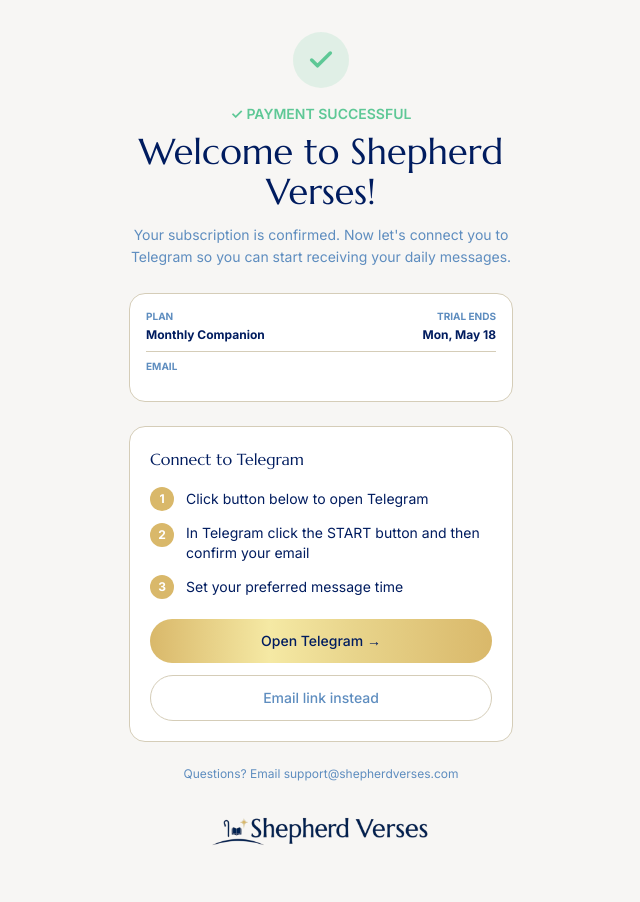
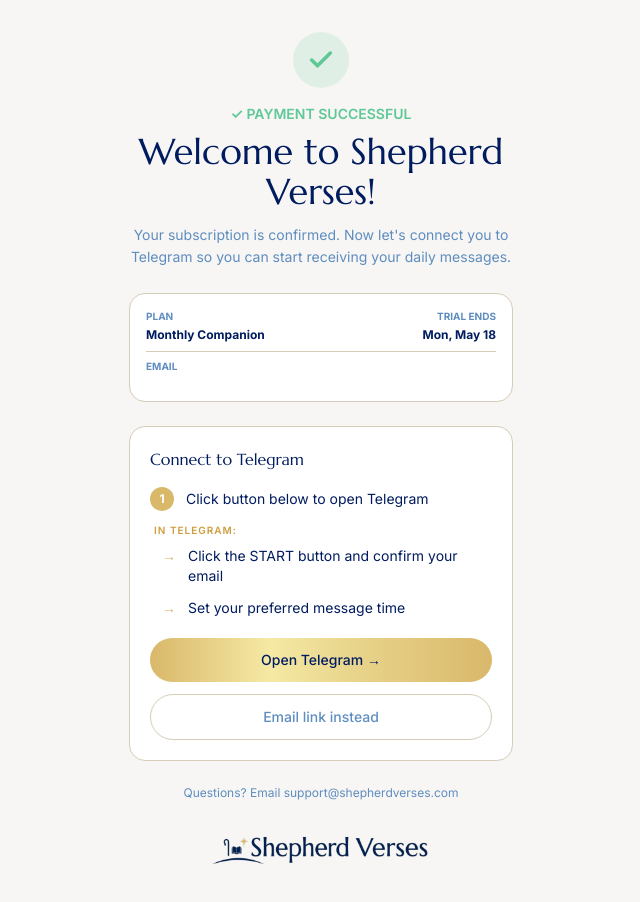
Before and after one commit to Yodaforce100/Shepherd-Verses-V2, a Next.js app: page /welcome in a window 1280 px wide. Shown: the top 902 px of the page, without its empty margins (319-959 px from the left). Built offline with nearby package versions, Linux system fonts and the light colour scheme.

Commit message:
Design: update Telegram steps layout with arrows and In Telegram label

```diff
--- a/app/welcome/page.tsx
+++ b/app/welcome/page.tsx
@@ -143,26 +143,29 @@ function WelcomeContent() {
                 <p style={{ color: '#001C5F', margin: 'auto 0' }}>Click button below to open Telegram</p>
               </div>
 
-              {/* Step 2 */}
-              <div className="flex gap-3 text-sm">
-                <div
-                  className="w-6 h-6 rounded-full flex items-center justify-center flex-shrink-0 text-xs font-bold"
-                  style={{ backgroundColor: '#D9B86A', color: '#FFFFFF' }}
-                >
-                  2
+              {/* In Telegram label + steps 2 & 3 */}
+              <div style={{ marginLeft: '4px', marginTop: '4px' }}>
+                <p style={{
+                  color: '#CF9D3E',
+                  fontSize: '10px',
+                  fontWeight: 600,
+                  letterSpacing: '0.1em',
+                  textTransform: 'uppercase',
+                  marginBottom: '8px',
+                  marginTop: '4px',
+                }}>
+                  In Telegram:
+                </p>
+
+                <div className="flex gap-3 text-sm mb-3" style={{ paddingLeft: '8px' }}>
+                  <span style={{ color: '#D9B86A', fontWeight: 700, flexShrink: 0 }}>→</span>
+                  <p style={{ color: '#001C5F', margin: 0 }}>Click the START button and confirm your email</p>
                 </div>
-                <p style={{ color: '#001C5F', margin: 'auto 0' }}>In Telegram click the START button and then confirm your email</p>
-              </div>
 
-              {/* Step 3 */}
-              <div className="flex gap-3 text-sm">
-                <div
-                  className="w-6 h-6 rounded-full flex items-center justify-center flex-shrink-0 text-xs font-bold"
-                  style={{ backgroundColor: '#D9B86A', color: '#FFFFFF' }}
-                >
-                  3
+                <div className="flex gap-3 text-sm" style={{ paddingLeft: '8px' }}>
+                  <span style={{ color: '#D9B86A', fontWeight: 700, flexShrink: 0 }}>→</span>
+                  <p style={{ color: '#001C5F', margin: 0 }}>Set your preferred message time</p>
                 </div>
-                <p style={{ color: '#001C5F', margin: 'auto 0' }}>Set your preferred message time</p>
               </div>
             </div>
 
```
